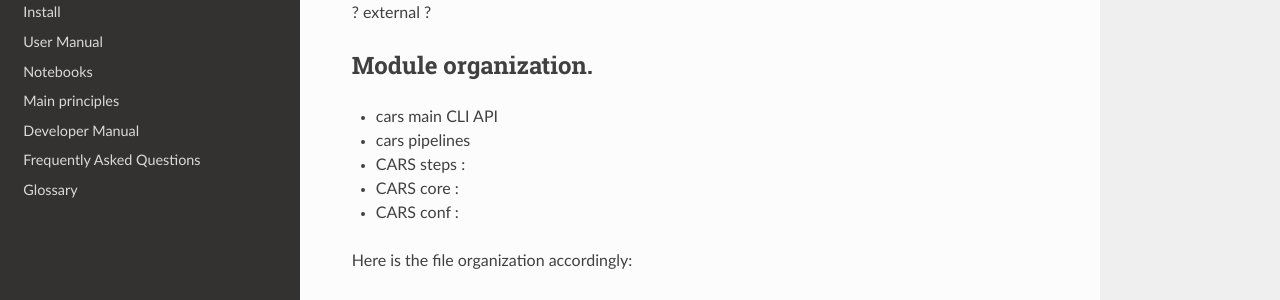
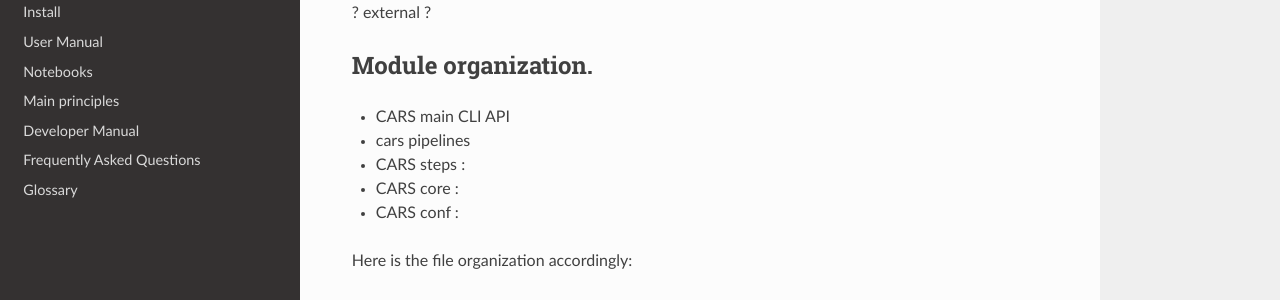
Before and after one commit to CNES/cars, a Sphinx documentation site: the page built from docs/source/design/architecture.rst, in a window 1280 px wide and 1162 px high. Shown: the part 387-687 px from the top of the window. Built offline with Sphinx 7.4.7 and the Read the Docs theme 2.0.0, drawn with Linux system fonts in a browser that asks for light colours.

```diff
--- a/docs/source/design/architecture.rst
+++ b/docs/source/design/architecture.rst
@@ -24,7 +24,7 @@ One CARS internal representation ? external ?
 Module organization.
 ====================
 
-- cars main CLI API
+- CARS main CLI API
 - cars pipelines
 - CARS steps :
 - CARS core :
```
